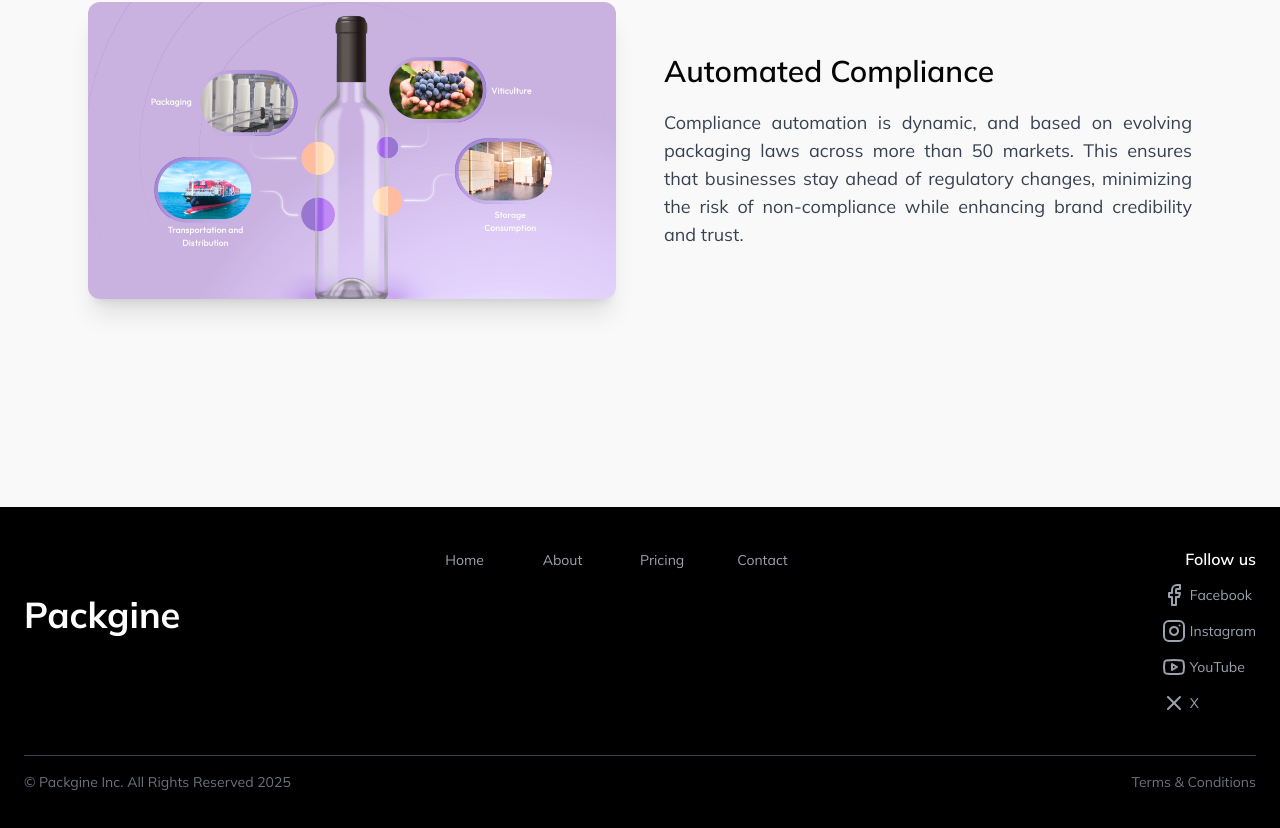
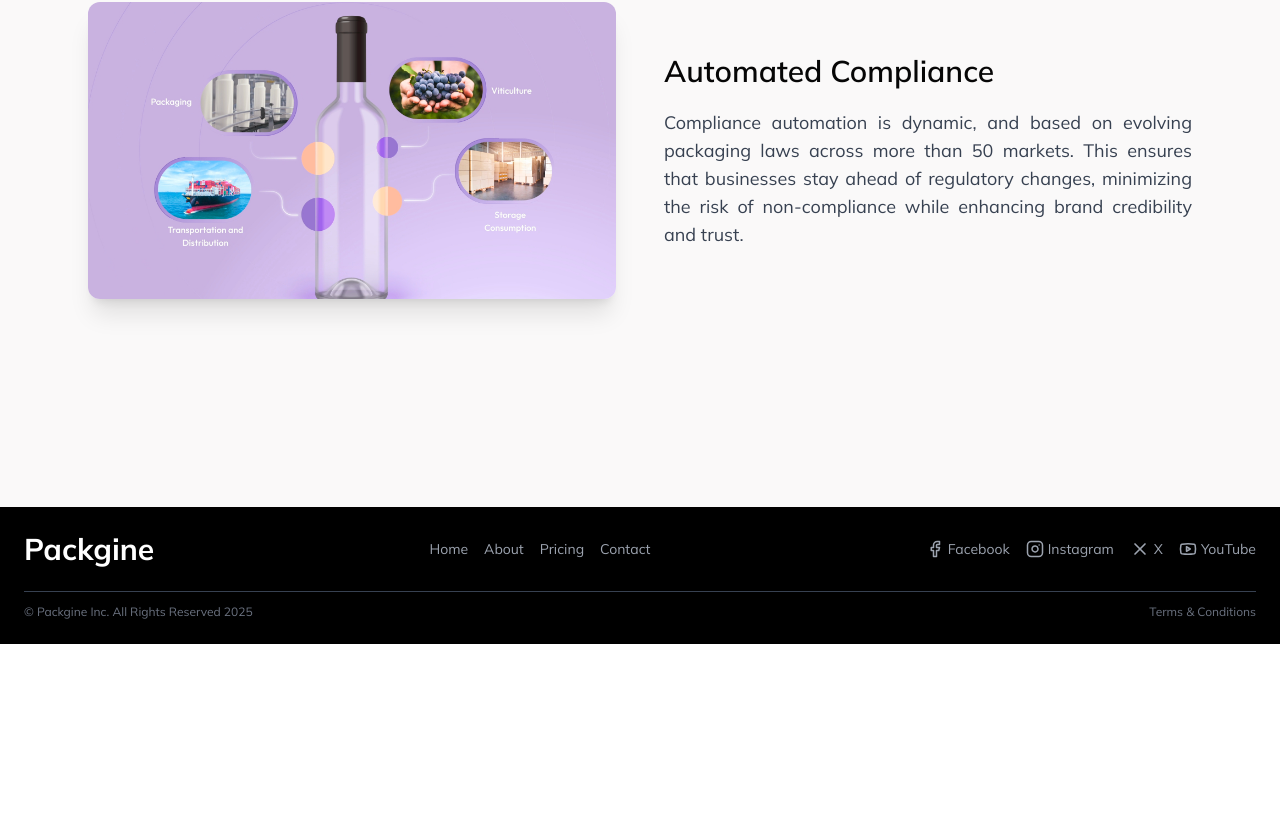
Before and after one commit to Muthuyuvaraj/websiteg, a Next.js app: page / in a window 1280 px wide. Shown: the part 2442-3270 px from the top of the page. After the commit the page ends 3086 px from the top, so only its background shows below. Built offline with nearby package versions, Linux system fonts and the light colour scheme.

Commit message:
Update Footer

```diff
--- a/src/components/common/FooterSection.tsx
+++ b/src/components/common/FooterSection.tsx
@@ -1,12 +1,7 @@
 'use client';
 
 import Link from 'next/link';
-import {
-  Facebook,
-  Instagram,
-  Youtube,
-  X,
-} from 'lucide-react';
+import { Facebook, Instagram, Youtube, X } from 'lucide-react';
 
 export default function Footer() {
   const navItems = [
@@ -14,88 +9,45 @@ export default function Footer() {
     { label: 'About', href: '/company/about' },
     { label: 'Pricing', href: '/pricing' },
     { label: 'Contact', href: '/company/contact' },
-
   ];
 
   return (
-    <footer className="bg-black text-white px-6 py-10">
-      <div className="max-w-7xl mx-auto grid grid-cols-1 md:grid-cols-3 gap-8">
-        {/* Left section - Branding */}
-        <div className="flex justify-start">
-          <div className="font-bold text-4xl mb-5 mt-12 ">Packgine</div>
-        </div>
+    <footer className="bg-black text-white px-6 py-6">
+      <div className="max-w-7xl mx-auto flex flex-col sm:flex-row justify-between items-center flex-wrap gap-6 sm:gap-4">
 
-        {/* Middle - Company Links in 2 rows, 4 columns */}
-        <div className="grid grid-cols-2 sm:grid-cols-4 gap-y-4">
+        {/* Left - Brand */}
+        <div className="font-bold text-2xl sm:text-3xl">Packgine</div>
+
+        {/* Center - Links */}
+        <div className="flex flex-wrap gap-4 justify-center md:justify-end text-sm text-gray-400 w-full md:w-auto">
           {navItems.map(({ label, href }, index) => (
-            <div key={index}>
-              <Link href={href} passHref>
-                <span className="text-gray-400 hover:text-white cursor-pointer text-sm">
-                  {label}
-                </span>
-              </Link>
-            </div>
+            <Link key={index} href={href} passHref>
+              <span className="hover:text-white cursor-pointer">{label}</span>
+            </Link>
           ))}
         </div>
 
-        {/* Right - Social Media with names */}
-        <div className="flex flex-col items-start md:items-end">
-          <h4 className="font-semibold mb-3">Follow us</h4>
-          <ul className="text-gray-400 space-y-3">
-            <li className="flex items-center gap-2">
-              <a
-                href="https://www.facebook.com/yourpage"
-                target="_blank"
-                rel="noopener noreferrer"
-                className="flex items-center"
-              >
-                <Facebook size={24} />
-                <span className="text-sm ml-1">Facebook</span>
-              </a>
-            </li>
-            <li className="flex items-center gap-2">
-              <a
-                href="https://www.instagram.com/yourpage"
-                target="_blank"
-                rel="noopener noreferrer"
-                className="flex items-center"
-              >
-                <Instagram size={24} />
-                <span className="text-sm ml-1">Instagram</span>
-              </a>
-            </li>
-            <li className="flex items-center gap-2">
-              <a
-                href="https://www.youtube.com/yourchannel"
-                target="_blank"
-                rel="noopener noreferrer"
-                className="flex items-center"
-              >
-                <Youtube size={24} />
-                <span className="text-sm ml-1">YouTube</span>
-              </a>
-            </li>
-            <li className="flex items-center gap-2">
-              <a
-                href="https://twitter.com/yourhandle"
-                target="_blank"
-                rel="noopener noreferrer"
-                className="flex items-center"
-              >
-                <X size={24} />
-                <span className="text-sm ml-1">X</span>
-              </a>
-            </li>
-          </ul>
+        {/* Right - Social Icons */}
+        <div className="flex flex-wrap gap-4 text-gray-400 text-sm  justify-center sm:justify-end">
+          <a href="https://www.facebook.com/yourpage" target="_blank" rel="noopener noreferrer" className="flex items-center gap-1 hover:text-white">
+            <Facebook size={18} /> Facebook
+          </a>
+          <a href="https://www.instagram.com/yourpage" target="_blank" rel="noopener noreferrer" className="flex items-center gap-1 hover:text-white">
+            <Instagram size={18} /> Instagram
+          </a>
+          <a href="https://twitter.com/yourhandle" target="_blank" rel="noopener noreferrer" className="flex items-center gap-1 hover:text-white">
+            <X size={20} /> X
+          </a>
+          <a href="https://www.youtube.com/yourchannel" target="_blank" rel="noopener noreferrer" className="flex items-center gap-1 hover:text-white">
+            <Youtube size={18} /> YouTube
+          </a>
         </div>
       </div>
 
       {/* Bottom line */}
-      <div className="mt-10 border-t border-gray-700 pt-4 flex flex-col sm:flex-row justify-between text-sm text-gray-500">
+      <div className="mt-6 border-t border-gray-700 pt-3 flex flex-col sm:flex-row justify-between items-center text-xs text-gray-500">
         <span>© Packgine Inc. All Rights Reserved 2025</span>
-        <span className="mt-2 sm:mt-0 cursor-pointer hover:text-white">
-          Terms & Conditions
-        </span>
+        <span className="mt-2 sm:mt-0 hover:text-white cursor-pointer">Terms & Conditions</span>
       </div>
     </footer>
   );
```
